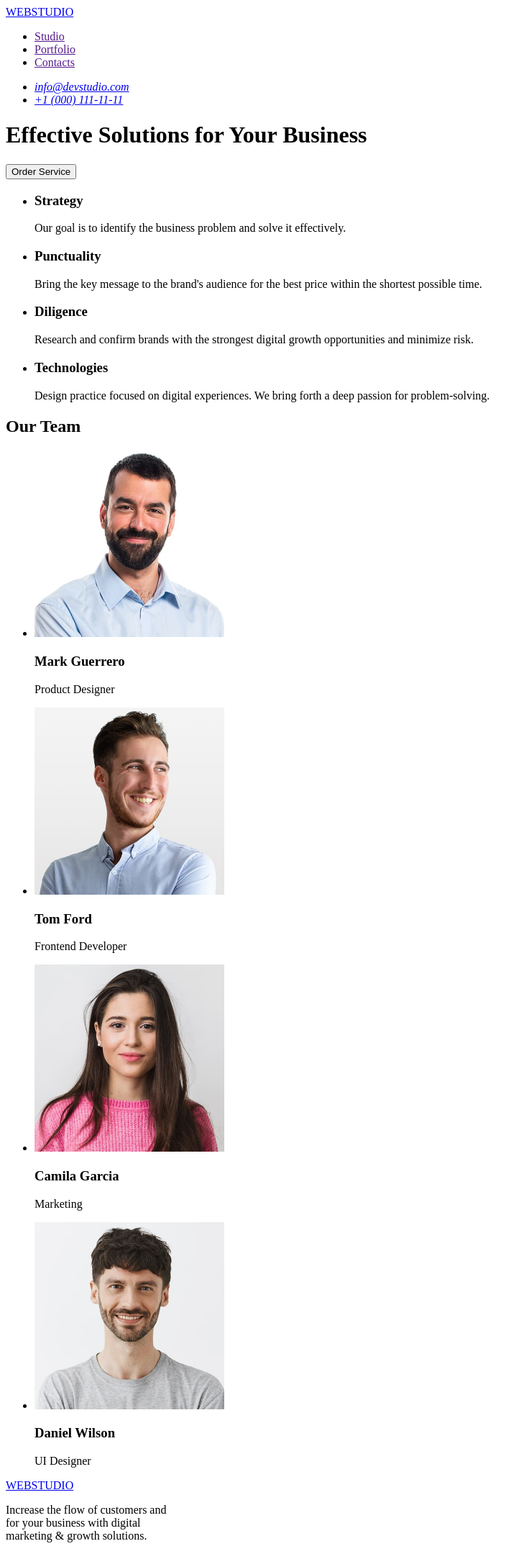
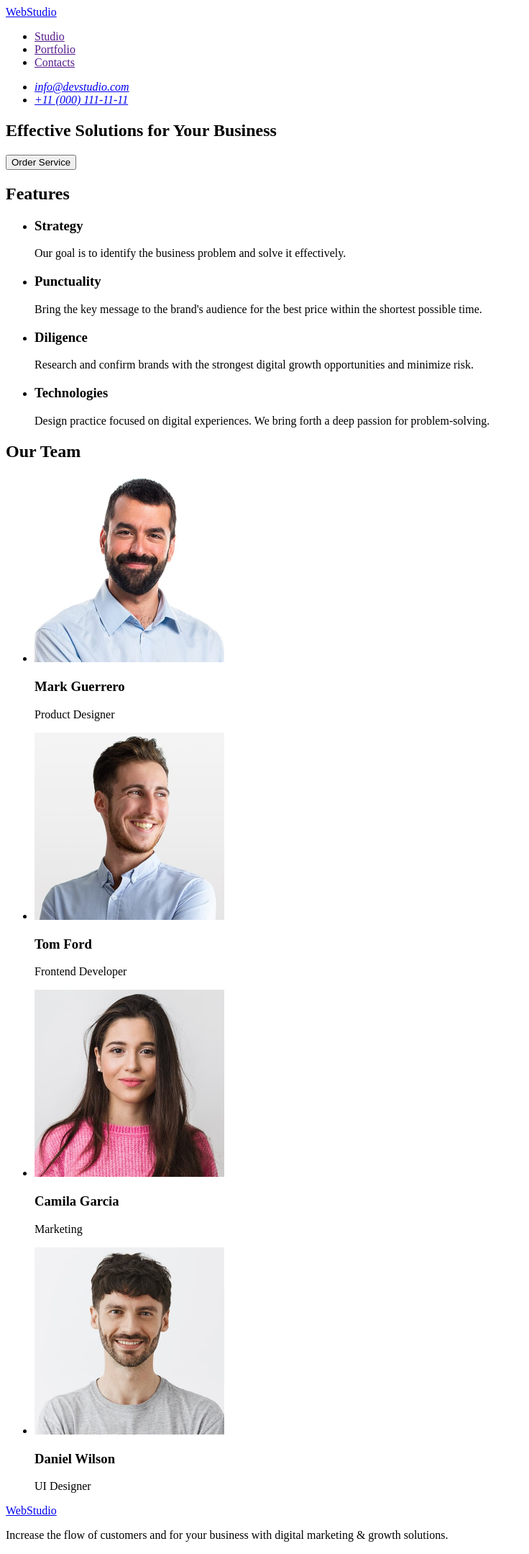
Before and after one commit to DmitBykanov/goit-markup-hw-01, a plain HTML site: page index.html in a window 1280 px wide. Shown: the whole page at 72% size, without its empty margins (0-736 px from the left). Drawn offline with Linux system fonts and the light colour scheme.

Commit message:
update index file

```diff
--- a/index.html
+++ b/index.html
@@ -8,7 +8,7 @@
   <body>
     <header>
       <nav>
-        <a href="index.html">WEBSTUDIO </a>
+        <a href="./index.html">WebStudio</a>
         <ul>
           <li><a href="">Studio</a></li>
           <li><a href="">Portfolio</a></li>
@@ -23,16 +23,18 @@
             </a>
           </li>
           <li>
-            <a href="tel:+110001111111" target="_blank">+1 (000) 111-11-11</a>
+            <a href="tel:+110001111111" target="_blank">+11 (000) 111-11-11</a>
           </li>
         </ul>
       </address>
     </header>
-    <main>
+    <section>
       <h1>Effective Solutions for Your Business</h1>
       <button type="button">Order Service</button>
-
+    </section>
+    <main>
       <section>
+        <h2>Features</h2>
         <ul>
           <li>
             <h3>Strategy</h3>
@@ -92,10 +94,9 @@
       </section>
     </main>
     <footer>
-      <a href="index.html">WEBSTUDIO</a>
+      <a href="./index.html">WebStudio</a>
       <p>
-        Increase the flow of customers and <br />
-        for your business with digital <br />
+        Increase the flow of customers and for your business with digital
         marketing & growth solutions.
       </p>
     </footer>
```
